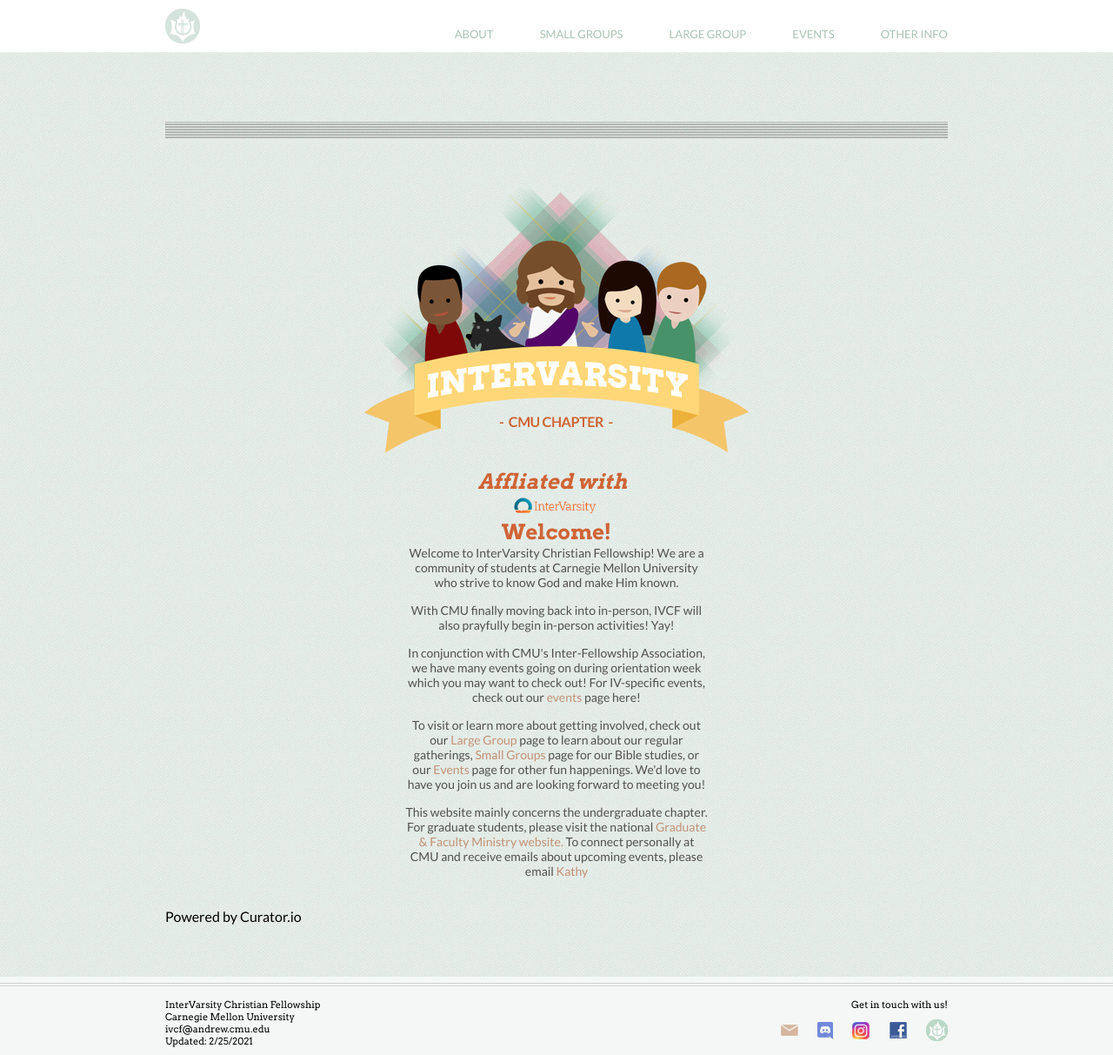
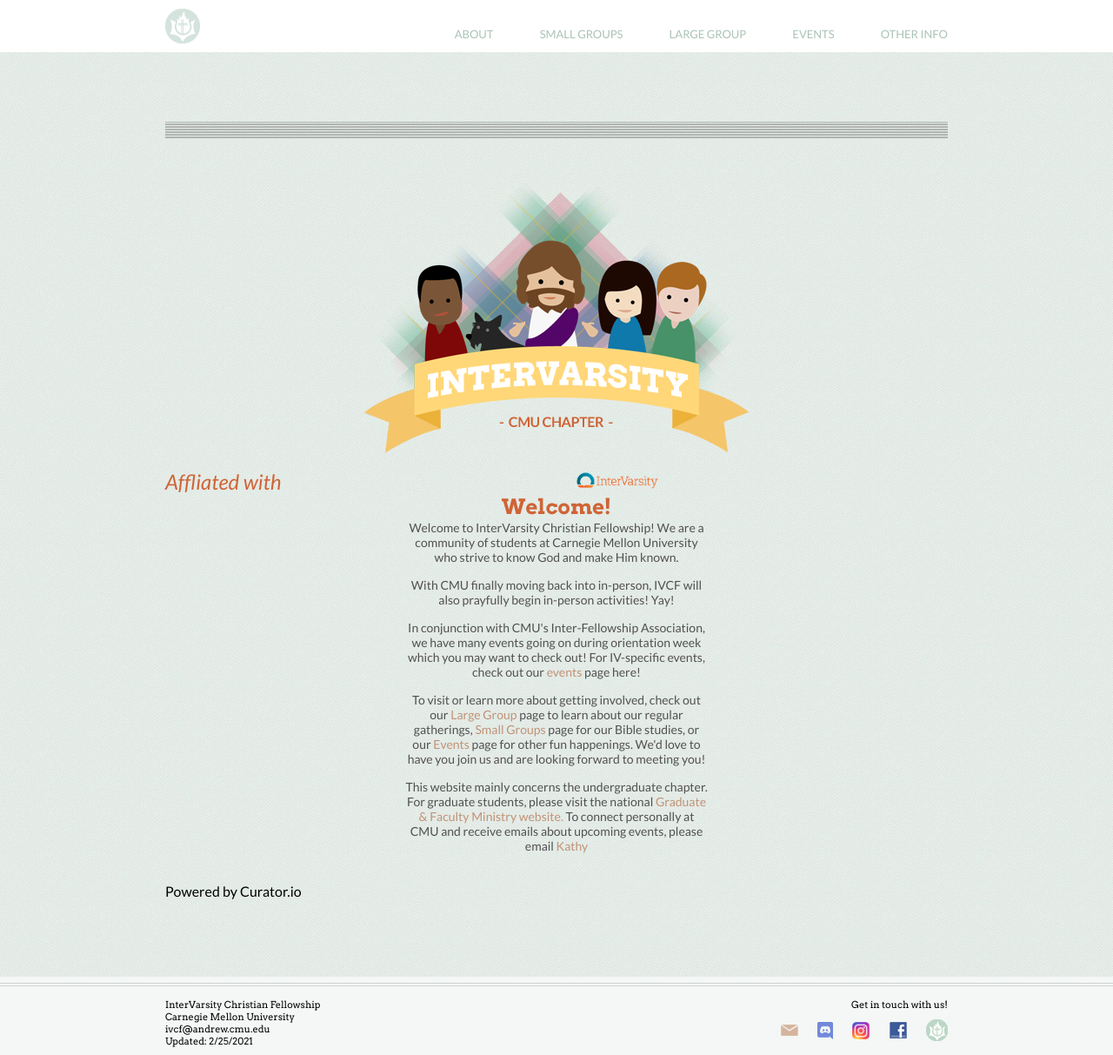
Before and after one commit to ivcf-cmu/ivcf-cmu.github.io, a Jekyll site: the page built from index.md, in a window 1280 px wide and 1213 px high. Shown: the whole window at 87% size. Built offline with Jekyll 4.4.1, drawn with Linux system fonts in a browser that asks for light colours; a script that is not in the unit is left out.

Commit message:
Attempt once again to fix formatting

```diff
--- a/css/main.scss
+++ b/css/main.scss
@@ -370,7 +370,7 @@
 	margin-right: auto;
 }
 
-.frontpage header div {
+.frontpage header div.title {
 	display: block;
 	font-family: Arvo;
 	font-size: 24px;
@@ -380,11 +380,15 @@
 }
 
 .frontpage header div.subtitle {
-    display: block;
+    display: flex;
+    flex-direction: row;
+	align-items: center;
+
     font-size: 24px;
     color: #cf6436;
-    text-align: center;
 	font-style: italic;
+
+	text-align: center;
 }
 
 
--- a/index.md
+++ b/index.md
@@ -8,7 +8,7 @@
         <div class="subtitle">
             Affliated with &nbsp; <img src="images/intervarsity_logo.png" height="28px" />
         </div>
-        <div>Welcome!</div>
+        <div class="title">Welcome!</div>
     </header>
     <p>
         Welcome to InterVarsity Christian Fellowship! We are a community of students at Carnegie Mellon University who
```
